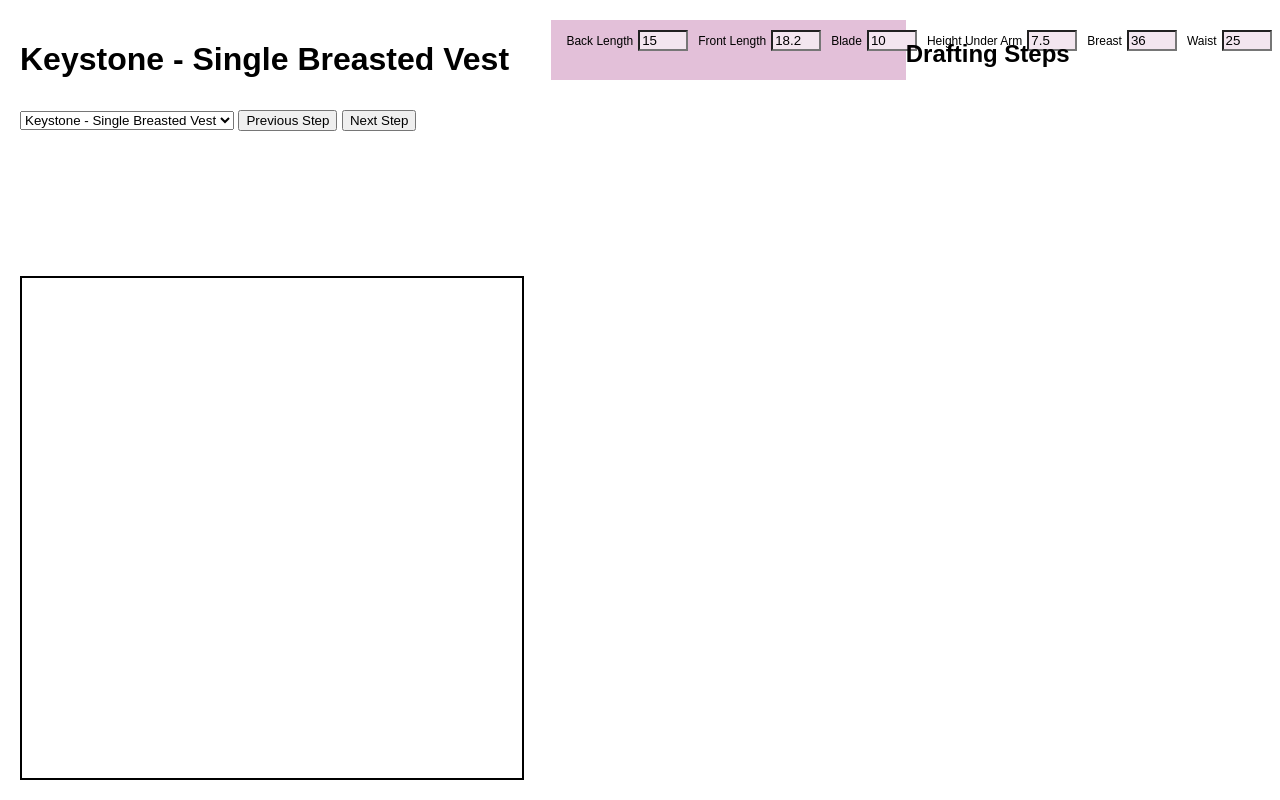
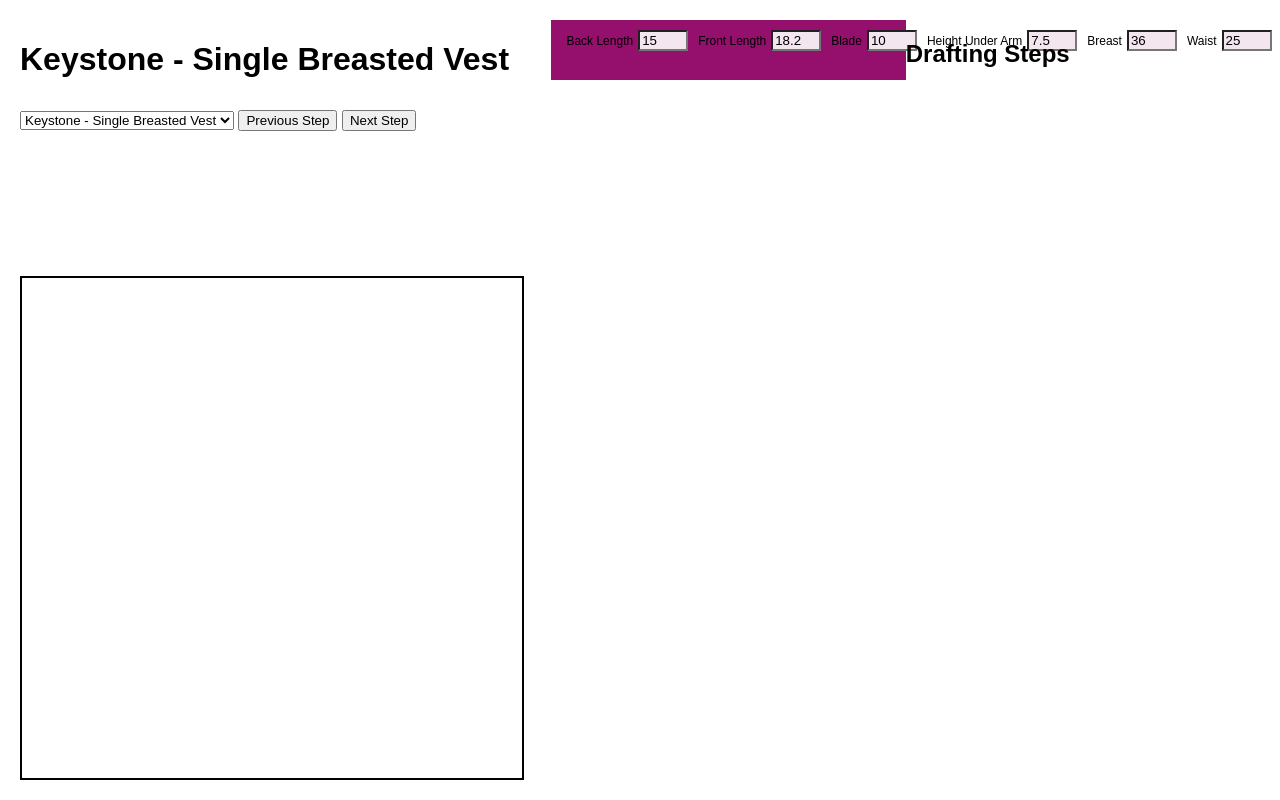
Before and after one commit to KylaBendrik/drafting-dynamically, a website: page index.html in a window 1280 px wide. Shown: the top 800 px of the page. Drawn offline with nearby package versions, Linux system fonts and the light colour scheme; files that its build step writes are made by us from their sources; files whose address does not match are found by name.

Commit message:
adding brand-color

```diff
--- a/styles.scss
+++ b/styles.scss
@@ -1,3 +1,4 @@
+$brand-color: #950f6d;
 body {
   display: grid;
   grid-template-columns: 3fr 2fr 2fr;
@@ -52,7 +53,7 @@ body {
   justify-content: space-between;
   align-items: flex-end;
   margin-bottom: 20px;
-  background:    #e3c0d9;
+  background:    $brand-color;
   list-style-type: none;
   padding: 10px;
   gap: 5px;
```
